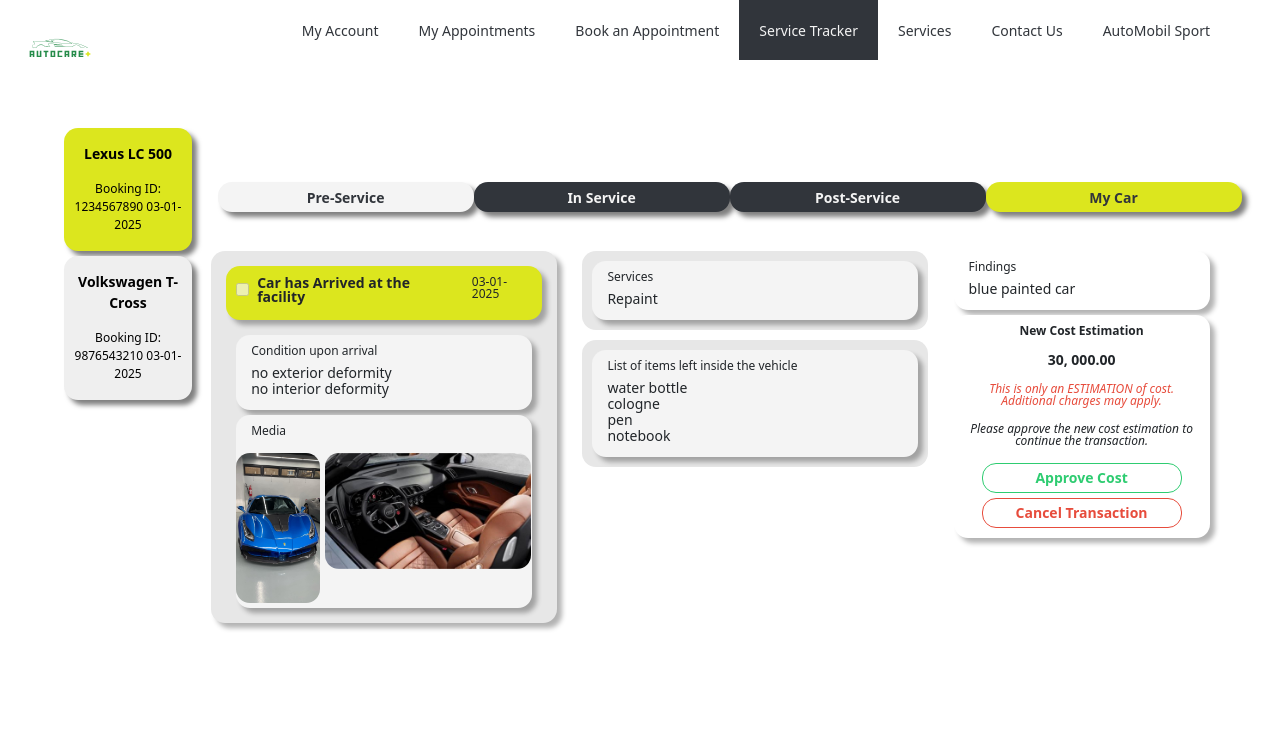
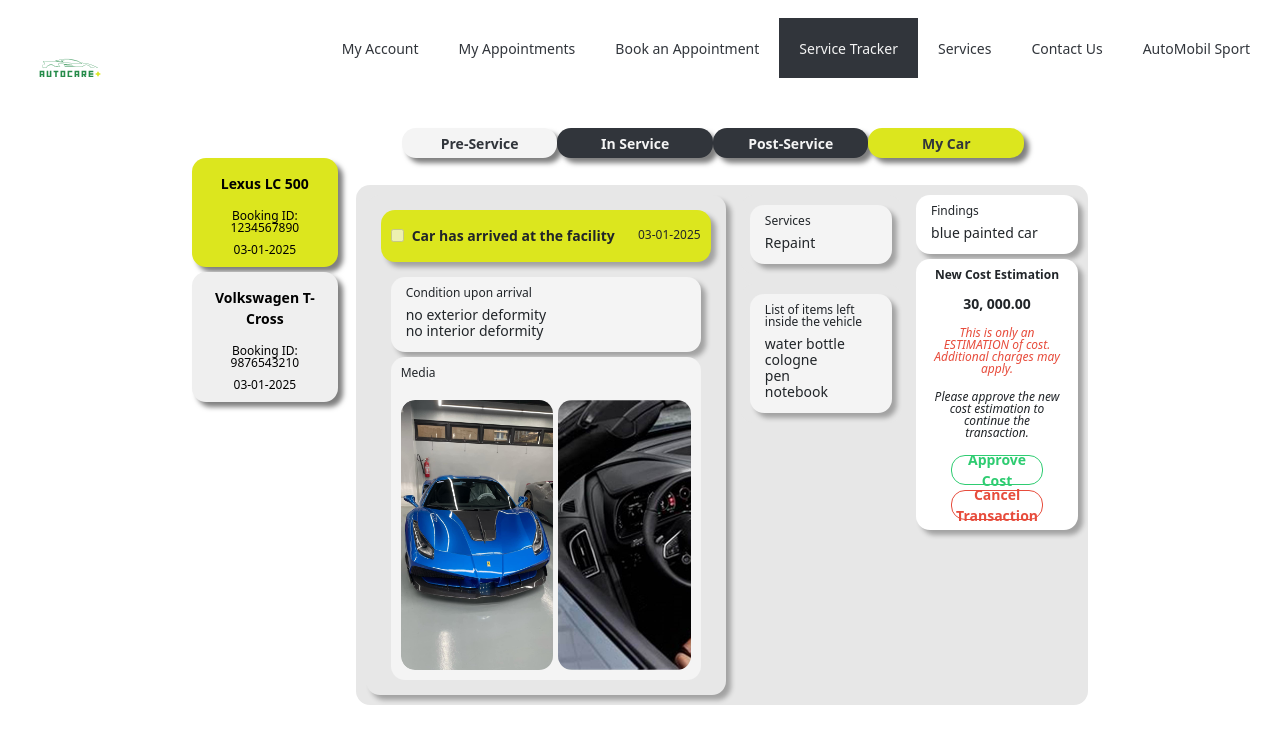
Before and after one commit to KhenB21/RealCom, a Django app: page /service-tracker/ in a window 1280 px wide; the page is wider, and only the part inside the window is pictured. Shown: the top 744 px of that part. Run offline with Django 5.2, Linux system fonts and the light colour scheme.

Commit message:
update (pa-commit lang baka bigla mawala ulit)
- bootstrap alerts for approve cost and cancel transaction
- mad media scrollable
-adjusted code structure for a more fixed viewport
-kapalit: ayaw na lumabas ng containers 3&4 (post-service and mycar)

patignan nga baka sainyo nagpapakita
haha iiyak na ko di ko naman ginalaw

```diff
--- a/frontend/templates/serviceTracker.html
+++ b/frontend/templates/serviceTracker.html
@@ -18,22 +18,39 @@
     ></script>
   </head>
 
-  <body style="overflow: hidden;">
+  <body style="overflow: hidden;
+    display: flex;
+    flex-direction: column;
+    justify-content: center;
+    align-items: center;">
 
-    <div class="nav" style="display: flex; flex-direction: row;">
-      <img src="{% static 'images/5.svg'%}" alt=""
+    <div class="nav">
+      <img src="{% static 'images/5.svg' %}" alt="Logo"
           style="position: absolute;
-            margin-left: auto;
+                 left: 0;
+                 top: 0;
                  width: 120px;
                  height: 120px;
-            margin-top: -10px;"/>
-        <nav class="navbar" style="display: flex; flex-direction: row;">
+                 margin: 10px;"/>
+
+      <div class="hamburger" id="hamburger-menu"
+          style="display: none;
+          flex-direction: column;
+          cursor: pointer;
+          top: 10%;
+          left: 10%;
+          gap: 5px;">
+          <div style="width: 30px; height: 4px; background-color: #31353B;"></div>
+          <div style="width: 30px; height: 4px; background-color: #31353B;"></div>
+          <div style="width: 30px; height: 4px; background-color: #31353B;"></div>
+      </div>
+
+      <nav class="navbar" id="nav-links" style="display: flex; flex-direction: row; margin-left: auto;">
           <div class="nav-links" style="display: flex; flex-direction: row;">
               <button>My Account</button>
               <button>My Appointments</button>
               <button>Book an Appointment</button>
-                <button style="background-color: #31353B;
-                    color: #f4f4f4;">Service Tracker</button>
+              <button style="background-color: #31353B; color: #f4f4f4;">Service Tracker</button>
               <button>Services</button>
               <button>Contact Us</button>
               <button>AutoMobil Sport</button>
@@ -41,32 +58,90 @@
       </nav>
   </div>
 
-    <div class="carsbtns"
-        style="display: flex;
-            flex-direction: column;
-            width: 10%;
-            margin-top: 10%;
-            margin-left: 5%;
-            gap: 5px;">
-        <button style="background-color: #DCE61E;">
-            <p style="font-size: 14px; font-weight: bold;">Lexus LC 500</p>
-            <p>Booking ID: 1234567890 03-01-2025</p>
-        </button>
-        <button>
-            <p style="font-size: 14px; font-weight: bold;">Volkswagen T-Cross</p>
-            <p>Booking ID: 9876543210 03-01-2025</p>
-        </button>
-    </div>
+  <style>
+    .nav {
+      position: absolute;
+        display: flex;
+        flex-direction: row;
+        top: 0;
+        right: 0;
+        align-items: center;
+        justify-content: center;
+        padding: 10px;
+        width: 100%;
+    }
+
+    .nav-links button {
+        padding: 10px 15px;
+        font-size: 14px;
+        border: none;
+        cursor: pointer;
+    }
+
+    @media (max-width: 768px) {
+        .nav {
+            flex-direction: row;
+        }
+
+        .navbar {
+            display: none;
+        }
+
+        .hamburger {
+            display: block;
+        }
+    }
+  </style>
+
+  <script>
+    document.getElementById("hamburger-menu").addEventListener("click", function() {
+        const navLinks = document.getElementById("nav-links");
+        if (navLinks.style.display === "flex") {
+            navLinks.style.display = "none";
+        } else {
+            navLinks.style.display = "flex";
+            navLinks.style.flexDirection = "column";
+            navLinks.style.backgroundColor = "#232323";
+        }
+    });
+  </script>
 
   <div class="tabs" style="display: flex;
     flex-direction: row;
     width: 100%;
-        margin-top: -17%;
-        margin-left: 17%;">
-        <button onclick="preServ()" id="pre-servicebtn">Pre-Service</button>
-        <button onclick="inServ()" id="in-servicebtn">In Service</button>
-        <button onclick="postServ()" id="post-servicebtn">Post-Service</button>
-        <button onclick="myCar()" id="my-carbtn">My Car</button>
+    margin-top: 10%;
+    padding-left: 20%;
+    padding-right: 20%;">
+    <div style="width: 100%;"></div>
+    <button onclick="preServ()" id="pre-servicebtn" style="width: 100%;">Pre-Service</button>
+    <button onclick="inServ()" id="in-servicebtn" style="width: 100%;">In Service</button>
+    <button onclick="postServ()" id="post-servicebtn" style="width: 100%;">Post-Service</button>
+    <button onclick="myCar()" id="my-carbtn" style="width: 100%;">My Car</button>
+  </div>
+
+  <div style="display: flex;
+            flex-direction: row;
+            justify-content: center;
+            gap: 2%;
+            width: 100%;
+            padding-left: 15%;
+            padding-right: 15%;">
+
+    <div class="carsbtns"
+        style="display: flex;
+            flex-direction: column;
+            width: 20%;
+            gap: 5px;">
+        <button style="background-color: #DCE61E; width: auto;">
+            <p style="font-size: 14px; font-weight: bold;">Lexus LC 500</p>
+            <p style="line-height: 1;">Booking ID: 1234567890</p>
+            <p style="line-height: 0;">03-01-2025</p>
+        </button>
+        <button>
+            <p style="font-size: 14px; font-weight: bold;">Volkswagen T-Cross</p>
+            <p style="line-height: 1;">Booking ID: 9876543210</p>
+            <p style="line-height: 0;">03-01-2025</p>
+        </button>
     </div>
 
 
@@ -74,39 +149,40 @@
     <!-- --------------------------------------------------------------------------PRE-SERVICE -->
     <!-- ------------------------------------------------------------------------------------- -->
 
-    <div id="container1" style="
+    <div id="container1" style="display: flex;
       flex-direction: row;
       gap: 2%;
       margin-top: 3%;
-      margin-left: 16.5%;
-      width: 100%;">
+      width: 100%;
+      background-color: #e7e7e7;
+      border-radius: 14px;padding: 10px;">
 
       <div class="one" style="display: flex;
           flex-direction: column;
           background-color: #e7e7e7;
           border-radius: 14px;
           padding: 15px;
-          width: 27%;
+          width: 360px;
+          height: 500px;
           box-shadow: 5px 5px 5px rgba(0, 0, 0, 0.3);
           gap: 5px;">
           <div style="display: flex;
               flex-direction: row;
               justify-content: center;
+              align-items: center;
               background-color: #DCE61E;
               border-radius: 14px;
-              padding-top: 10px;
+              padding-top: 15px;
               padding-left: 10px;
               padding-right: 10px;
-              line-height: 1;
               gap: 20px;
               box-shadow: 5px 5px 5px rgba(0, 0, 0, 0.3);">
               <p style="font-size: 14px;
                   display: flex;
-                  align-items: center;
                   font-weight: bold;">
-                  <input type="checkbox" disabled style="margin-right: 8px;"> Car has Arrived at the facility
+                  <input type="checkbox" disabled style="margin-right: 8px;"> Car has arrived at the facility
               </p>
-              <p style="font-size: 12px;">03-01-2025</p>
+              <p style="font-size: 12px; margin-left: auto;">03-01-2025</p>
           </div>
           <div style="display: flex;
               flex-direction: column;
@@ -260,20 +334,26 @@
                   color: #E74C3C;
                   font-style: italic;">
                   This is only an ESTIMATION of cost. Additional charges may apply.</p>
-                <p style="font-size: 12px;
+                <p id="pls-approve" style="font-size: 12px;
                   line-height: 1;
                   font-style: italic;">
                 Please approve the new cost estimation to continue the transaction.</p>
                 <button id="approve"
-                  style="width: 200px;
+                  style="display: flex;
+                  justify-content: center;
+                  align-items: center;
+                  width: 70%;
                   height: 30px;
                   border-radius: 14px;
                   font-size: 14px;
                   font-weight: bold;
                   border: 1px solid #2ECC71;">
                   Approve Cost</button>
-                <button class="cancel"
-                  style="width: 200px;
+                <button id="cancel"
+                  style="display: flex;
+                  justify-content: center;
+                  align-items: center;
+                  width: 70%;
                   height: 30px;
                   border-radius: 14px;
                   font-size: 14px;
@@ -283,7 +363,61 @@
                   Cancel Transaction</button>
             </div>
       </div>
+
+      <!-- -------------------------------------------------------------------------------ALERTS -->
+
+      <div id="approved" class="approved" role="alert"
+        style="position: absolute;
+          display: none;
+          width: 500px;
+          top: 40%;
+          left: 35%;
+          background-color: #2ECC71;
+          color: #ffffff;
+          box-shadow: 5px 5px 5px rgba(0, 0, 0, 0.3);
+          border-radius: 14px;
+          padding: 15px;">
+          <!-- <button type="button" class="btn-close" data-bs-dismiss="alert" aria-label="Close" style="float: right;"></button>  -->
+          <h4 class="a-heading" style="font-weight: bold;">New Cost Estimation APPROVED!</h4>
+          <p>Please make a DOWN PAYMENT to continue the transaction.</p>
       </div>
+
+      <div id="cancelled" class="cancelled" role="alert"
+        style="position: absolute;
+          display: none;
+          width: 500px;
+          top: 40%;
+          left: 35%;
+          background-color: #E74C3C;
+          color: #ffffff;
+          box-shadow: 5px 5px 5px rgba(0, 0, 0, 0.3);
+          border-radius: 14px;
+          padding: 15px;">
+          <button type="button" class="btn-close" id="btn-close" data-bs-dismiss="alert" aria-label="Close" style="float: right; background-color: #f4f4f4;"></button>
+          <h4 class="c-heading" style="font-weight: bold;">TRANSACTION CANCELLED!</h4>
+          <p>Please close this window to take you back to home page.</p>
+      </div>
+
+    </div>
+
+    <script>
+        document.getElementById("approve").addEventListener("click", function() {
+            document.getElementById("approved").style.display = "block";
+            document.getElementById("pls-approve").style.display = "none";
+            document.getElementById("approve").style.display = "none";
+            document.getElementById("cancel").style.display = "none";
+        });
+
+        document.getElementById("cancel").addEventListener("click", function() {
+            document.getElementById("cancelled").style.display = "block";
+        });
+
+        document.getElementById("btn-close").addEventListener("click", function() {
+            window.location.href = "/";
+
+        });
+    </script>
+
 
 
     <!-- ------------------------------------------------------------------------------------- -->
@@ -294,22 +428,26 @@
         flex-direction: row;
         gap: 2%;
         margin-top: 3%;
-      margin-left: 16.5%;
-      width: 100%;">
+        width: 100%;
+        background-color: #e7e7e7;
+        border-radius: 14px;padding: 10px;">
         <div style="display: flex;
           flex-direction: column;
+          background-color: #e7e7e7;
+          border-radius: 14px;
+          padding: 15px;
+          width: 100%;
+          height: 500px;
+          box-shadow: 5px 5px 5px rgba(0, 0, 0, 0.3);
+          gap: 5px;
+          overflow-x: auto;
+          white-space: nowrap;">
+        <div style="display: flex;
+          flex-direction: row;
+          gap: 5px;
           justify-content: center;
           align-items: center;
-        width: 27%;
-        height: auto;
-        background-color: #e7e7e7;
-        box-shadow: 5px 5px 5px rgba(0, 0, 0, 0.3);
-        border-radius: 14px;
-        gap: 5px;
-        padding: 10px;">
-        <div style="display: flex;
-          flex-direction: row;
-          gap: 5px;">
+          width: 100%;">
           <div style="display: flex;
             flex-direction: column;
             width: 100%;
@@ -407,14 +547,9 @@
         </div>
       </div>
 
-      <div style="
-        width: 23%;
-        gap: 5px;">
-      </div>
-
-      <div class="three" style="display: flex;
+      <div style="display: flex;
         flex-direction: column;
-          width: 20%;
+        width: 100%;
         gap: 5px;">
 
         <div style="display: flex;
@@ -573,7 +704,7 @@
           </div>
         </div>
 
-          <div style="display: none;
+          <div style="display: flex;
             flex-direction: column;
             gap: 5px;">
             <div style="display: flex;
@@ -675,49 +807,97 @@
 
     <div id="container4" style="display: none;
         flex-direction: column;
+        gap: 2%;
+        margin-top: 3%;
         width: 100%;
-    height: auto;
-    /* gap: 5%; */
-    margin-top: 3%;
-    margin-left: 3%;
         background-color: #e7e7e7;
-    border-radius: 14px;">
+        border-radius: 14px;padding: 10px;">
+
+      <div style="display: flex;
+        flex-direction: row;
+        gap: 1%;">
+
+        <div style="display: flex;
+          justify-content: center;
+          align-items: center;
+          text-align: center;
+          padding-top: 15px;
+          padding-right: 15px;
+          padding-left: 15px;
+          border-radius: 14px;
+          background-color: #ffffff;
+          box-shadow: 5px 5px 5px rgba(0, 0, 0, 0.3);">
+          <p style="font-size: 14px; font-weight: bold;">Bay 7</p>
+        </div>
+
         <div style="display: flex;
           flex-direction: row;">
+
+          <div style="display: flex;
+              flex-direction: row;
+              width: 100%;
+              padding-top: 15px;
+              padding-right: 15px;
+              padding-left: 15px;
+              border-radius: 14px;
+              background-color: #ffffff;
+              box-shadow: 5px 5px 5px rgba(0, 0, 0, 0.3);
+              height: 100%;">
               <div style="display: flex;
                 flex-direction: column;">
-        <p>Bay 7</p>
+                <p style="font-size: 12px;
+                  width: 550px;
+                  line-height: 1;">Service</p>
+                <p style="font-size: 14px; line-height: 0;">Repaint</p>
               </div>
               <div style="display: flex;
-        flex-direction: column;">
-        <div style="display: flex;
-          flex-direction: row;">
-          <p>Service</p>
-          <p>Repaint</p>
-        </div>
-        <div style="display: flex;
-          flex-direction: row;">
+                flex-direction: row;
+                justify-content: center;
+                align-items: center;
+                text-align: center;
+                padding-right: 15px;
+                padding-left: 15px;">
                 <p>2:12:34</p>
               </div>
           </div>
+
+        </div>
+
         <div style="display: flex;
-        flex-direction: column;">
-        <p>camera 3</p>
-      </div>
-      <div style="display: flex;
-        flex-direction: column;">
-        <img src="{% static 'images/redcar.jpg'%}" alt=""
-                />
-      </div>
-    </div>
+          justify-content: center;
+          align-items: center;
+          text-align: center;
+          padding-top: 15px;
+          padding-right: 15px;
+          padding-left: 15px;
+          border-radius: 14px;
+          background-color: #ffffff;
+          box-shadow: 5px 5px 5px rgba(0, 0, 0, 0.3);">
+          <p style="font-size: 14px; font-weight: bold;">camera 3</p>
         </div>
 
 
 
+      </div>
+
+      <div style="display: flex;
+          flex-direction: column;
+          width: 100%;">
+          <img src="{% static 'images/redcar.jpg'%}" alt=""
+            style="display: flex;
+              border-radius: 14px;
+              width: 70%;
+              height: 100%;"/>
+      </div>
+
+    </div>
+
+  </div>
+
+
+
+
     <script>
-      document.getElementById("approve").addEventListener("click", function(event) {
-          confirm("Please make a downpayment to start the service, thank you.")
-      });
 
       function showContainer(containerId, activeButtonId) {
           const containers = ["container1", "container2", "container3", "container4"];
@@ -733,11 +913,11 @@
               const btn = document.getElementById(id);
               if (btn) {
                   if (id === activeButtonId) {
-                      btn.style.color = id === "my-carbtn" ? "#31353B" : "#31353B";
+                      btn.style.color = "#31353B";
                       btn.style.backgroundColor = id === "my-carbtn" ? "#DCE61E" : "#f4f4f4";
                   } else {
-                      btn.style.color = id === "my-carbtn" ? "#f4f4f4" : "#f4f4f4";
-                      btn.style.backgroundColor = id === "my-carbtn" ? "#31353B" : "#31353B";
+                      btn.style.color = id === "my-carbtn" ? "#31353B" : "#f4f4f4";
+                      btn.style.backgroundColor = id === "my-carbtn" ? "#DCE61E" : "#31353B";
                   }
               }
           });
@@ -759,21 +939,11 @@
         function myCar() {
             showContainer("container4", "my-carbtn");
         }
+
     </script>
 
 
     <style>
-        .navbar {
-        position: absolute;
-        top: -8px;
-        right: 0px;
-      }
-
-      .nav-links {
-        display: flex;
-        flex-direction: row;
-        margin-right: 50px;
-      }
 
       .nav-links button {
         background-color: transparent;
@@ -867,12 +1037,12 @@
         transition: background-color 0.3s ease;
       }
 
-      .cancel {
+      #cancel {
         color: #E74C3C;
         background-color: #ffffff;
       }
 
-      .cancel:hover {
+      #cancel:hover {
         background-color: #E74C3C;
         color: #ffffff;
         transition: background-color 0.3s ease;
```
Also changed, not shown: other parts of frontend/templates/serviceTracker.html (+48 -48 lines). Lines whose indentation alone changed are shown as unchanged.
